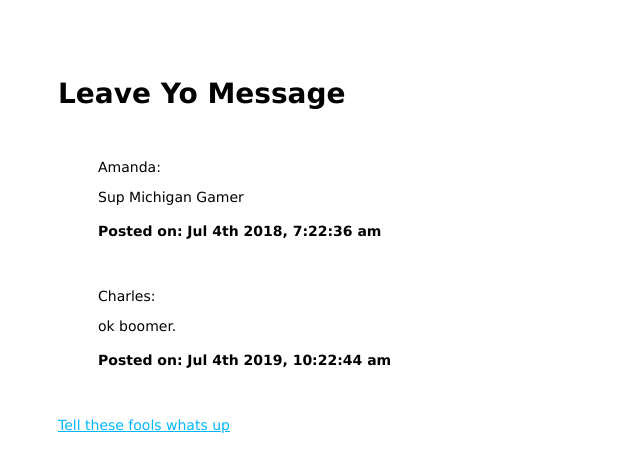
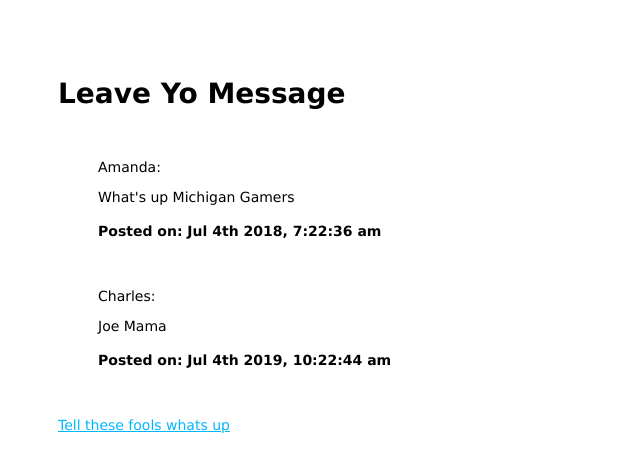
Before and after one commit to Snorlee/Mini, a Node server app: page / in a window 1280 px wide. Shown: the top 472 px of the page, without its empty margins (0-640 px from the left). Run offline with Node 20, Linux system fonts and the light colour scheme.

Commit message:
Add existing file

```diff
--- a/routes/index.js
+++ b/routes/index.js
@@ -3,12 +3,12 @@ var router = express.Router();
 var moment = require('moment');
 const messages = [
   {
-    text: 'Sup Michigan Gamer',
+    text: "What's up Michigan Gamers",
     user: 'Amanda',
     added: moment(new Date()).format('MMM Do 2018, 7:22:36 a'),
   },
   {
-    text: 'ok boomer.',
+    text: 'Joe Mama',
     user: 'Charles',
     added: moment(new Date()).format('MMM Do 2019, 10:22:44 a'),
   },
--- a/views/form.pug
+++ b/views/form.pug
@@ -8,7 +8,7 @@ block content
       br
       input.user(name='user', type='text')
     div
-      label(for='message') Spit it out:
+      label(for='message') Spit out what u tryna say here:
       br
       input(name='message', type='text')
     div
```
